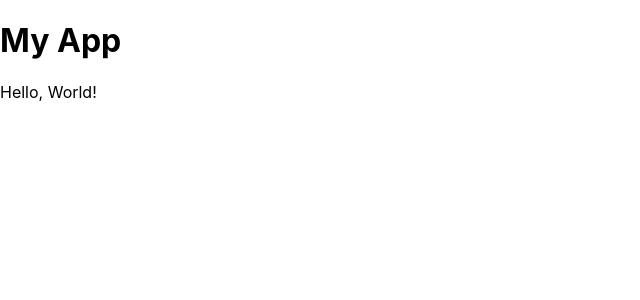
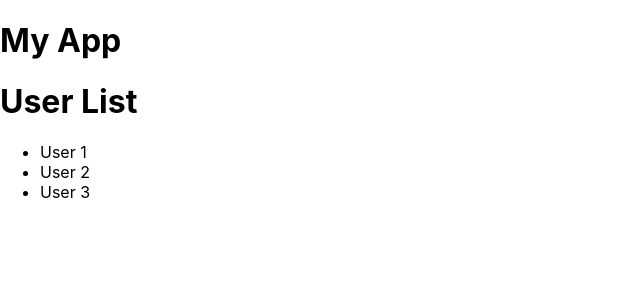
Before and after one commit to AbdullahKhan33/ReactTutorial, a React (Create React App) app: page / in a window 1280 px wide. Shown: the top 300 px of the page, without its empty margins (0-640 px from the left). Built offline with nearby package versions, Linux system fonts and the light colour scheme.

Commit message:
Simulating API Call with Mounting Phase

```diff
--- a/src/App.js
+++ b/src/App.js
@@ -1,12 +1,14 @@
 import React from 'react';
 import MyComponent from './MyComponent';
+import UserList from './UserList';
 
 class App extends React.Component {
   render() {
     return (
       <div>
         <h1>My App</h1>
-        <MyComponent />
+        {/* <MyComponent /> */}
+        <UserList/>
       </div>
     );
   }
--- /dev/null
+++ b/src/UserList.jsx
@@ -0,0 +1,40 @@
+import React from 'react';
+
+class UserList extends React.Component {
+  constructor(props) {
+    super(props);
+    this.state = {
+      users: [],
+      isLoading: true
+    };
+  }
+
+  componentDidMount() {
+    // Simulating an API call to fetch user data
+    setTimeout(() => {
+      const fetchedUsers = ['User 1', 'User 2', 'User 3'];
+      this.setState({ users: fetchedUsers, isLoading: false });
+    }, 2000);
+  }
+
+  render() {
+    const { users, isLoading } = this.state;
+
+    if (isLoading) {
+      return <div>Loading...</div>;
+    }
+
+    return (
+      <div>
+        <h1>User List</h1>
+        <ul>
+          {users.map((user, index) => (
+            <li key={index}>{user}</li>
+          ))}
+        </ul>
+      </div>
+    );
+  }
+}
+
+export default UserList;
```
